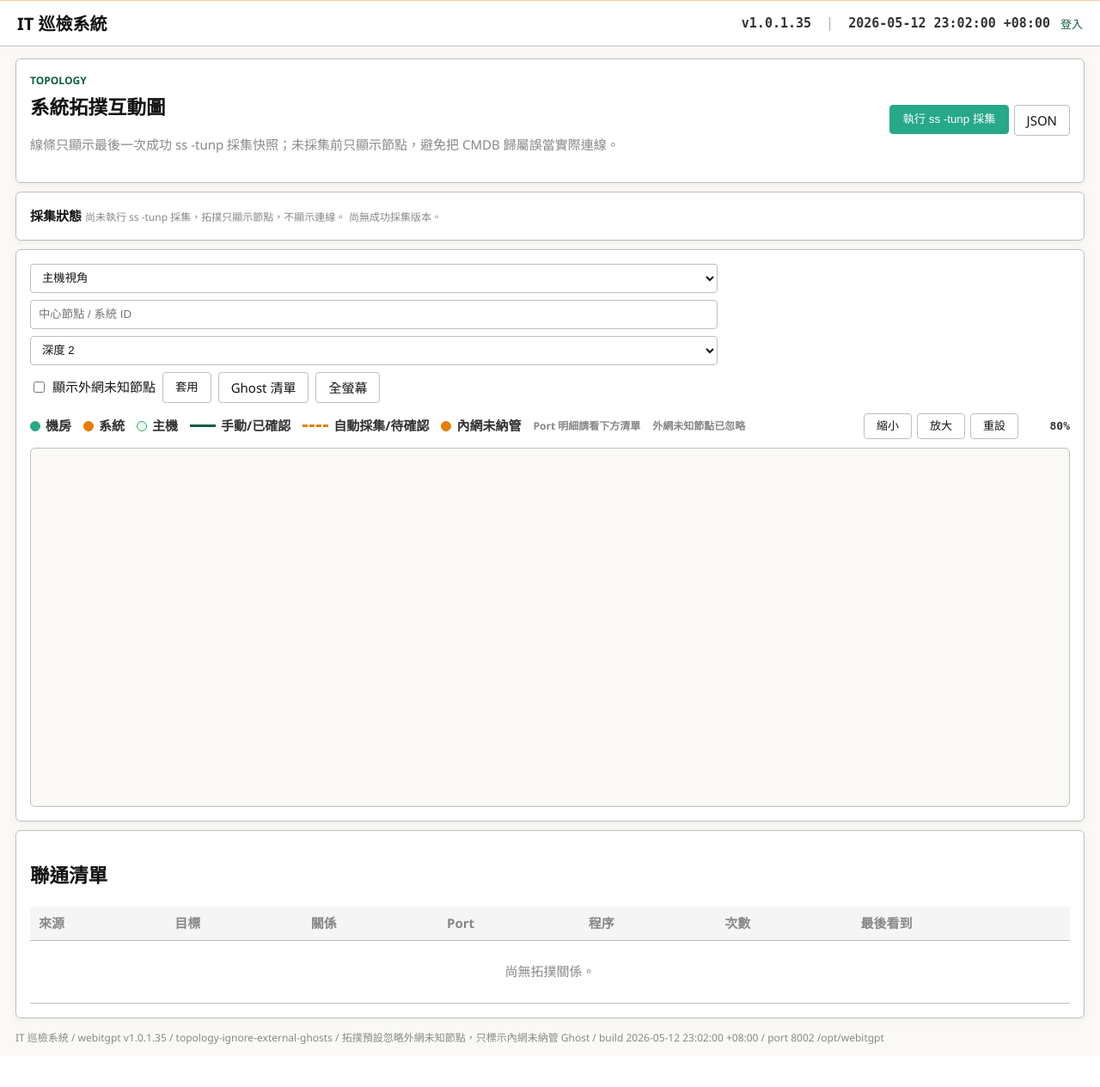
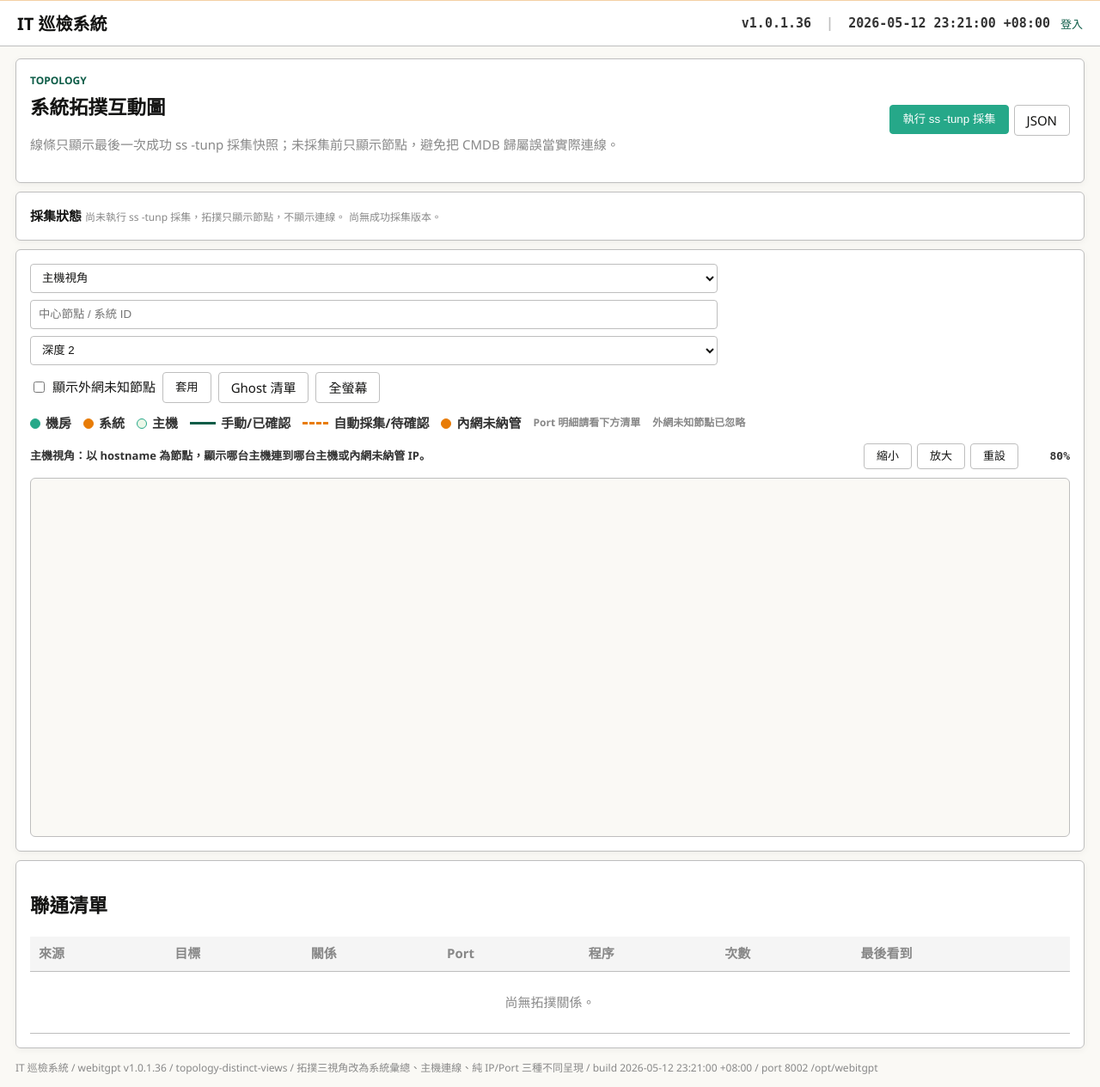
Before and after one commit to alienid4/webitgpt, a Flask app: page /dependencies in a window 1280 px wide. Shown: the whole page at 86% size. Before the commit the page ends 1215 px from the top, so only its background shows below. Run offline with Flask 3, Linux system fonts and the light colour scheme; data that the repository does not hold is empty; parts of the project's set-up code (start-up, migrations or seed data) failed here and were passed over.

Commit message:
fix: make topology views distinct

```diff
--- a/scripts/functional_validation.py
+++ b/scripts/functional_validation.py
@@ -236,7 +236,7 @@ def main() -> int:
     check(report, "api_v1_hosts_before", status == 200 and before_total >= 3, {"total": before_total})
 
     status, home_page, _ = request(opener, "GET", f"{base}/hosts")
-    check(report, "ui_version_visible", status == 200 and "webitgpt v1.0.1.35" in home_page and "topology-ignore-external-ghosts" in home_page and "IT 巡檢系統" in home_page, {"status": status})
+    check(report, "ui_version_visible", status == 200 and "webitgpt v1.0.1.36" in home_page and "topology-distinct-views" in home_page and "IT 巡檢系統" in home_page, {"status": status})
     check(report, "ui_asset_nav_active", status == 200 and 'class="nav-warn active"' in home_page and "▣ 資產管理" in home_page, {"status": status})
 
     view_name = f"validation-{random.randint(1000, 9999)}"
--- a/webapp/services/dependency_service.py
+++ b/webapp/services/dependency_service.py
@@ -351,7 +351,7 @@ def _node(system: dict[str, Any]) -> dict[str, Any]:
     return {
         "id": system["system_id"],
         "label": system.get("display_name") or system["system_id"],
-        "kind": "系統",
+        "kind": system.get("category") if system.get("category") in {"內網未納管", "外網未知"} else "系統",
         "tier": tier,
         "category": system.get("category") or "AP",
         "owner": system.get("owner") or "",
@@ -448,14 +448,50 @@ def topology(view: str = "system", center: str = "", depth: int = 2, limit: int
         return _host_topology(limit, include_external=include_external)
     if view == "ip":
         return _ip_topology(limit, include_external=include_external)
-    return _system_topology(center=center, depth=depth, limit=limit)
+    return _system_topology(center=center, depth=depth, limit=limit, include_external=include_external)
 
 
-def _system_topology(center: str = "", depth: int = 2, limit: int = 200) -> dict[str, Any]:
+def _system_topology(center: str = "", depth: int = 2, limit: int = 200, include_external: bool = False) -> dict[str, Any]:
     systems = list_systems()
     system_map = {item["system_id"]: item for item in systems}
+    host_to_system = _host_system_index()
     latest = latest_collect_run()
-    relations = list_relations({"run_id": latest["run_id"]}) if latest else []
+    raw_relations = list_relations({"run_id": latest["run_id"]}) if latest else []
+    relation_map: dict[tuple[str, str], dict[str, Any]] = {}
+    for rel in raw_relations:
+        source_host = rel.get("from_system")
+        source_system = host_to_system.get(source_host or "")
+        if not source_system:
+            continue
+        evidence = rel.get("evidence") or {}
+        target_host = rel.get("to_system")
+        remote_ip = evidence.get("last_remote_ip") or str(target_host).replace("UNKNOWN-", "")
+        target_system = host_to_system.get(target_host or "")
+        if not target_system and str(target_host).startswith("UNKNOWN-"):
+            if not include_external and not _is_internal_ip(remote_ip):
+                continue
+            target_system = str(target_host)
+            if target_system not in system_map:
+                system_map[target_system] = {
+                    "system_id": target_system,
+                    "display_name": remote_ip or target_system,
+                    "tier": "C",
+                    "category": _unknown_node_kind(remote_ip),
+                    "owner": "",
+                    "external": not _is_internal_ip(remote_ip),
+                }
+                systems.append(system_map[target_system])
+        if not target_system:
+            continue
+        key = (source_system, target_system)
+        if key not in relation_map:
+            doc = dict(rel)
+            doc["from_system"] = source_system
+            doc["to_system"] = target_system
+            relation_map[key] = doc
+        else:
+            _merge_evidence(relation_map[key].setdefault("evidence", {}), evidence)
+    relations = list(relation_map.values())
     if center:
         keep = _reachable(center, relations, depth)
         systems = [item for item in systems if item["system_id"] in keep]
@@ -473,7 +509,7 @@ def _system_topology(center: str = "", depth: int = 2, limit: int = 200) -> dict
     ]
     _layout(nodes, edges)
     meta = _topology_meta("system")
-    meta.update({"systems": len(nodes), "relations": len(edges), "center": center, "depth": depth})
+    meta.update({"systems": len(nodes), "relations": len(edges), "center": center, "depth": depth, "include_external": include_external})
     return {"view": "system", "nodes": nodes, "edges": edges, "meta": meta}
 
 
@@ -513,12 +549,10 @@ def _ip_topology(limit: int = 200, include_external: bool = False) -> dict[str,
     edges = []
     latest = latest_collect_run()
     relations = list_relations({"run_id": latest["run_id"]}) if latest else []
+    ip_to_host = _known_host_ip_map()
     for host in hosts:
-        hostname = host.get("hostname")
-        if hostname:
-            nodes.append({"id": hostname, "label": hostname, "kind": "主機", "os": host.get("os")})
         for ip in host.get("ip_addresses") or ([host.get("ip")] if host.get("ip") else []):
-            nodes.append({"id": ip, "label": ip, "kind": "IP"})
+            nodes.append({"id": ip, "label": ip, "kind": "IP", "hostname": host.get("hostname"), "os": host.get("os")})
     node_ids = {node["id"] for node in nodes}
     for rel in relations:
         evidence = rel.get("evidence") or {}
@@ -527,10 +561,10 @@ def _ip_topology(limit: int = 200, include_external: bool = False) -> dict[str,
         if target and target not in node_ids and not include_external and not _is_internal_ip(str(target)):
             continue
         if source not in node_ids:
-            nodes.append({"id": source, "label": source, "kind": "IP"})
+            nodes.append({"id": source, "label": source, "kind": "IP", "hostname": ip_to_host.get(source)})
             node_ids.add(source)
         if target not in node_ids:
-            nodes.append({"id": target, "label": target, "kind": "IP"})
+            nodes.append({"id": target, "label": target, "kind": _unknown_ip_kind(str(target)), "hostname": ip_to_host.get(target)})
             node_ids.add(target)
         ip_rel = dict(rel)
         ip_rel["from_system"] = source
@@ -608,6 +642,17 @@ def _known_host_ip_map() -> dict[str, str]:
     return items
 
 
+def _host_system_index() -> dict[str, str]:
+    items = {}
+    for host in _hosts():
+        hostname = host.get("hostname")
+        if not hostname:
+            continue
+        name = host.get("system_name") or host.get("asset_name") or hostname
+        items[hostname] = _system_id(name)
+    return items
+
+
 def _is_internal_ip(ip: str) -> bool:
     try:
         addr = ipaddress.ip_address(ip)
@@ -618,6 +663,10 @@ def _is_internal_ip(ip: str) -> bool:
 
 def _unknown_node_kind(ip: str) -> str:
     return "內網未納管" if _is_internal_ip(ip) else "外網未知"
+
+
+def _unknown_ip_kind(ip: str) -> str:
+    return "內網未納管 IP" if _is_internal_ip(ip) else "外網 IP"
 
 
 def _classify_external(ip: str) -> Optional[dict[str, str]]:
--- a/webapp/static/css/cathay.css
+++ b/webapp/static/css/cathay.css
@@ -841,6 +841,13 @@ th { color: var(--c3); font-weight: 600; background: var(--bg2); }
   gap: 6px;
 }
 
+.topology-view-note {
+  color: var(--c2);
+  font-size: 13px;
+  font-weight: 700;
+  line-height: 1.5;
+}
+
 .topology-dot {
   width: 12px;
   height: 12px;
@@ -852,6 +859,7 @@ th { color: var(--c3); font-weight: 600; background: var(--bg2); }
 .topology-dot-dc { background: var(--g1); border-color: var(--g1); }
 .topology-dot-system { background: var(--orange); border-color: var(--orange); }
 .topology-dot-host { background: var(--g-light); border-color: var(--g1); }
+.topology-dot-ip { background: var(--white); border-color: var(--c2); }
 .topology-dot-ghost { background: var(--bg2); border-color: var(--c4); }
 .topology-line {
   width: 30px;
@@ -891,6 +899,11 @@ th { color: var(--c3); font-weight: 600; background: var(--bg2); }
 .topology-node-system circle {
   fill: var(--bg);
   stroke: var(--orange);
+}
+
+.topology-node-ip circle {
+  fill: var(--white);
+  stroke: var(--c2);
 }
 
 .topology-node-ghost circle {
--- a/webapp/templates/dependencies.html
+++ b/webapp/templates/dependencies.html
@@ -51,12 +51,22 @@
       <span><i class="topology-dot topology-dot-dc"></i>機房</span>
       <span><i class="topology-dot topology-dot-system"></i>系統</span>
       <span><i class="topology-dot topology-dot-host"></i>主機</span>
+      {% if topology.view == "ip" %}<span><i class="topology-dot topology-dot-ip"></i>IP</span>{% endif %}
       <span><i class="topology-line topology-line-manual"></i>手動/已確認</span>
       <span><i class="topology-line topology-line-auto"></i>自動採集/待確認</span>
       <span><i class="topology-dot topology-dot-system"></i>內網未納管</span>
       {% if topology.meta.include_external %}<span><i class="topology-dot topology-dot-ghost"></i>外網未知</span>{% endif %}
       <span class="text-muted-sm">Port 明細請看下方清單</span>
       {% if not topology.meta.include_external %}<span class="text-muted-sm">外網未知節點已忽略</span>{% endif %}
+    </div>
+    <div class="topology-view-note">
+      {% if topology.view == "system" %}
+        系統視角：把同一業務系統的多台主機彙總成一個節點，用來看系統與系統之間的依賴與影響範圍。
+      {% elif topology.view == "host" %}
+        主機視角：以 hostname 為節點，顯示哪台主機連到哪台主機或內網未納管 IP。
+      {% else %}
+        IP 視角：只看 IP 對 IP 的連線與 Port，適合核對防火牆、網段與未知連線。
+      {% endif %}
     </div>
     <div class="topology-zoom" data-topology-controls>
       <button class="btn-sm" type="button" data-topology-zoom-out title="縮小拓撲圖">縮小</button>
@@ -82,7 +92,7 @@
         {% endfor %}
 
         {% for node in topology.nodes %}
-          <g class="topology-node {% if node.kind == '機房' %}topology-node-dc{% elif node.kind in ['系統', '內網未納管'] %}topology-node-system{% elif node.kind == '外網未知' %}topology-node-ghost{% else %}topology-node-host{% endif %}" tabindex="0">
+          <g class="topology-node {% if node.kind == '機房' %}topology-node-dc{% elif node.kind in ['系統', '內網未納管', '內網未納管 IP'] %}topology-node-system{% elif node.kind in ['外網未知', '外網 IP'] %}topology-node-ghost{% elif node.kind == 'IP' %}topology-node-ip{% else %}topology-node-host{% endif %}" tabindex="0">
             <title>{{ node.kind }}：{{ node.label }}</title>
             <circle cx="{{ node.x }}" cy="{{ node.y }}" r="38"></circle>
             <text class="topology-node-label" x="{{ node.x }}" y="{{ node.y - 5 }}" text-anchor="middle">{{ node.label[:14] }}</text>
```
Also changed, not shown: webapp/config.py (+4 -4 lines), CHANGELOG.md, 1 other file.
